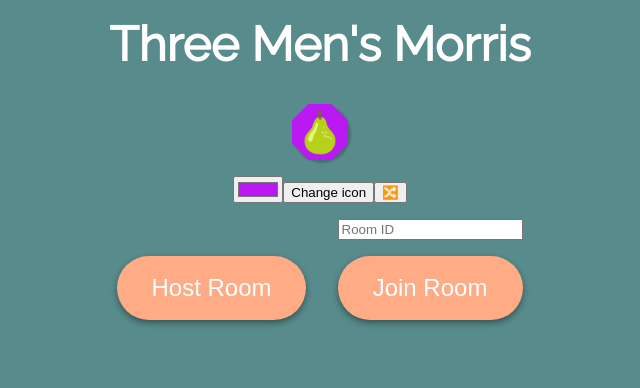
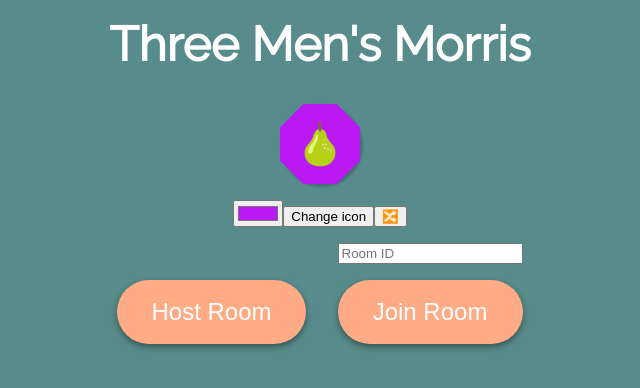
Before and after one commit to maidi29/three-mens-morris, a React (Create React App) app: page / in a window 1280 px wide. Shown: the top 388 px of the page, without its empty margins (320-960 px from the left). Built offline with nearby package versions, Linux system fonts and the light colour scheme; no server answers.

Commit message:
increase size

```diff
--- a/src/components/Game/Game.module.scss
+++ b/src/components/Game/Game.module.scss
@@ -75,7 +75,7 @@
 
    > svg {
     position: absolute;
-    margin: 15px;
+    margin: 2.5rem;
     * {
       stroke: theme.$colorSecondary;
     }
@@ -110,8 +110,8 @@
       justify-content: space-between;
 
       .field {
-        height: 3.5rem;
-        width: 3.5rem;
+        height: 5rem;
+        width: 5rem;
         border-radius: 50%;
         border: 1px solid #000;
         background: theme.$colorSecondary;
--- a/src/components/Stone/Stone.module.scss
+++ b/src/components/Stone/Stone.module.scss
@@ -17,6 +17,6 @@
   * {
     fill: theme.$colorSecondary;
   }
-  width: 3.5rem;
-  height: 3.5rem;
+  width: 5rem;
+  height: 5rem;
 }
```
